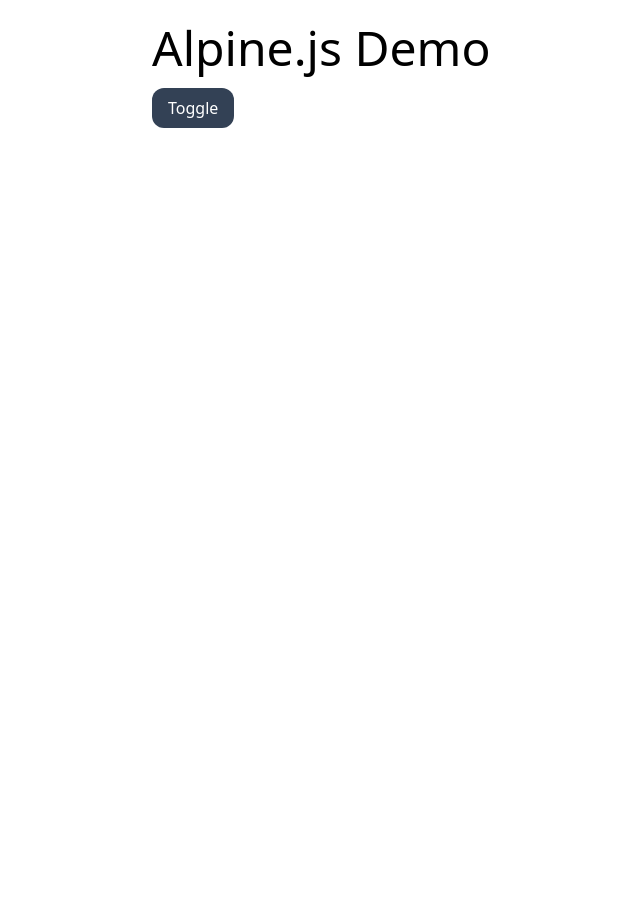
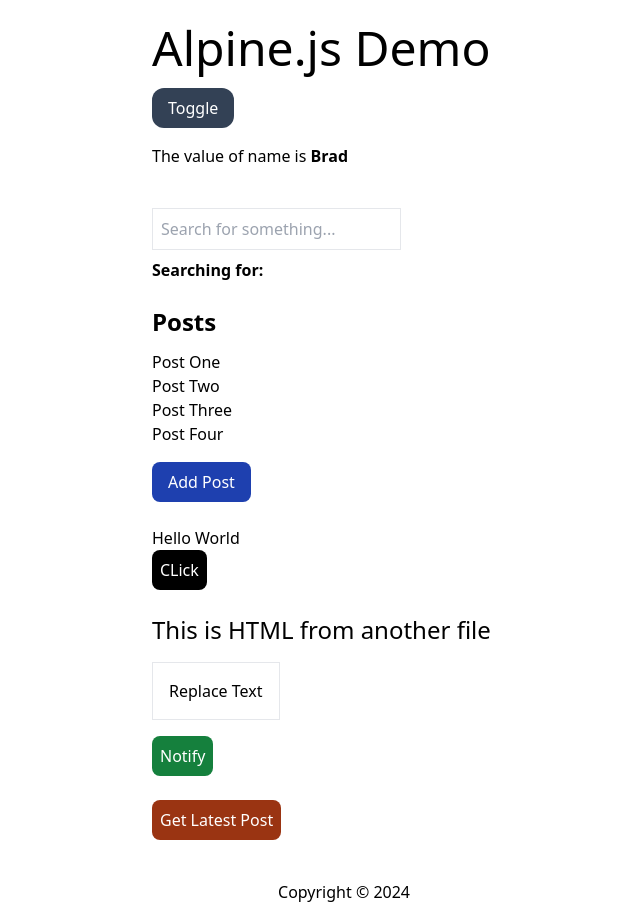
Before and after one commit to Joaquin-Alonso-Garcia/Alpine-Demo, a plain HTML site: page index.html in a window 1280 px wide. Shown: the whole page, without its empty margins (296-936 px from the left). Before the commit the page ends 800 px from the top, so only its background shows below. Drawn offline with nearby package versions, Linux system fonts and the light colour scheme.

Commit message:
alpine stores checkpoint

```diff
--- a/index.html
+++ b/index.html
@@ -6,6 +6,7 @@
   <meta name="viewport" content="width=device-width, initial-scale=1.0">
   <script src="//unpkg.com/alpinejs" defer></script>
   <script src="https://cdn.tailwindcss.com"></script>
+  <script src="https://cdnjs.cloudflare.com/ajax/libs/axios/1.6.5/axios.min.js" integrity="sha512-TjBzDQIDnc6pWyeM1bhMnDxtWH0QpOXMcVooglXrali/Tj7W569/wd4E8EDjk1CwOAOPSJon1VfcEt1BI4xIrA==" crossorigin="anonymous" referrerpolicy="no-referrer"></script>
   <title>Alpine.js Crash Course</title>
   <style>
     [x-cloak] {
@@ -17,16 +18,132 @@
   <div class="cotainer mx-auto mt-6 max-w-sm">
     <h1 class="text-5xl mb-4">Alpine.js Demo</h1>
 
-    <div x-data="{open: false}">
-      <button x-on:click="open = !open" class="bg-slate-700 text-white px-4 py-2 rounded-xl">
+    <!-- x-data creates an alpine-component -->
+    <div
+      x-data="{
+        open: false,
+        name: 'Brad',
+        search: '',
+        posts: [
+          {title: 'Post One'},
+          {title: 'Post Two'},
+          {title: 'Post Three'},
+          {title: 'Post Four'},
+        ]
+      }"
+    >
+      <!-- x-on & x-bind -->
+      <button
+        x-on:click="open = !open"
+        x-bind:class="open ? 'bg-blue-800' : 'bg-slate-700'"
+        class="text-white px-4 py-2 rounded-xl"
+      >
         Toggle
       </button>
-      <div x-show="open" x-cloak>
+
+      <!-- x-show -->
+      <div x-show="open" x-transition x-cloak>
         <p class="bg-gray-200 p-4 my-6 rounded">
           Lorem ipsum dolor sit amet consectetur adipisicing elit. Aperiam consequatur dolorem ea vel aliquam culpa nostrum voluptate ab voluptatem tempora.
         </p>
       </div>
+
+      <!-- x-text -->
+      <div class="my-4">
+        The value of name is <span x-text="name" class="font-bold"></span>
+      </div>
+
+      <!-- x-effect -->
+      <div class="my-4" x-effect="console.log(open)"></div>
+
+      <!-- x-model -->
+      <input
+        x-model="search"
+        type="text"
+        class="border p-2 2-full mb-2 mt-6"
+        placeholder="Search for something..."
+      />
+      <p class="font-bold">
+        <span class="font-bold">Searching for:</span>
+        <span x-text="search"></span>
+      </p>
+
+      <!-- x-if -->
+      <template x-if="open">
+        <div class="bg-gray-50 p-2 mt-8">
+          Template based on a condition
+        </div>
+      </template>
+
+      <!-- x-for -->
+      <h3 class="text-2xl mt-6 mb-3 font-bold">Posts</h3>
+      <template x-for="post in posts">
+        <div x-text="post.title"></div>
+      </template>
+      <!-- you can do @click instead of x-on:click -->
+      <button
+        @click="posts.push({title: 'New Post'})"
+        class="bg-blue-800 text-white px-4 py-2 rounded-lg mt-4"
+      >
+        Add Post
+      </button>
+
+      <!-- x-ref -->
+      <div class="my-6">
+        <div x-ref="text">Hello World</div>
+        <button
+          @click="$refs.text.remove()"
+          class="bg-black text-white p-2 rounded-lg"
+        >
+          CLick
+        </button>
+      </div>
+
+      <!-- xhtml -->
+      <div x-html="(await axios.get('./partial.html')).data">...</div>
+
+      <!-- $el access the current element -->
+      <button
+        @click="$el.innerHTML = 'Hello World'"
+        class="mt-4 p-4 border">
+        Replace Text
+      </button>
+
+      <!-- x-init & $watch -->
+      <div x-init="$watch('posts', value => console.log(value))"></div>
+
+      <!-- $dispatch -->
+      <div @notify="alert('You have been notified')">
+        <button
+          @click="$dispatch('notify')"
+          class="bg-green-700 text-white p-2 rounded-lg mt-4"
+        >
+          Notify
+        </button>
+      </div>
+
+      <!-- $data -->
+      <button
+        @click="getLatestPost($data.posts)"
+        class="bg-orange-800 text-white mt-6 p-2 rounded-lg"
+      >
+        Get Latest Post
+      </button>
     </div>
   </div>
+
+  <!-- This creates another component so it cant use the other data passed in the other component -->
+  <footer
+    x-data
+    class="text-center mt-10"
+  >
+    <p>Copyright &copy; <span x-text="new Date().getFullYear()"></span></p>
+  </footer>
+
+  <script>
+    function getLatestPost(posts) {
+      console.log(posts.slice(-1).pop());
+    }
+  </script>
 </body>
 </html>
--- /dev/null
+++ b/partial.html
@@ -0,0 +1 @@
+<h1 class="text-2xl">This is HTML from another file</h1>
```
